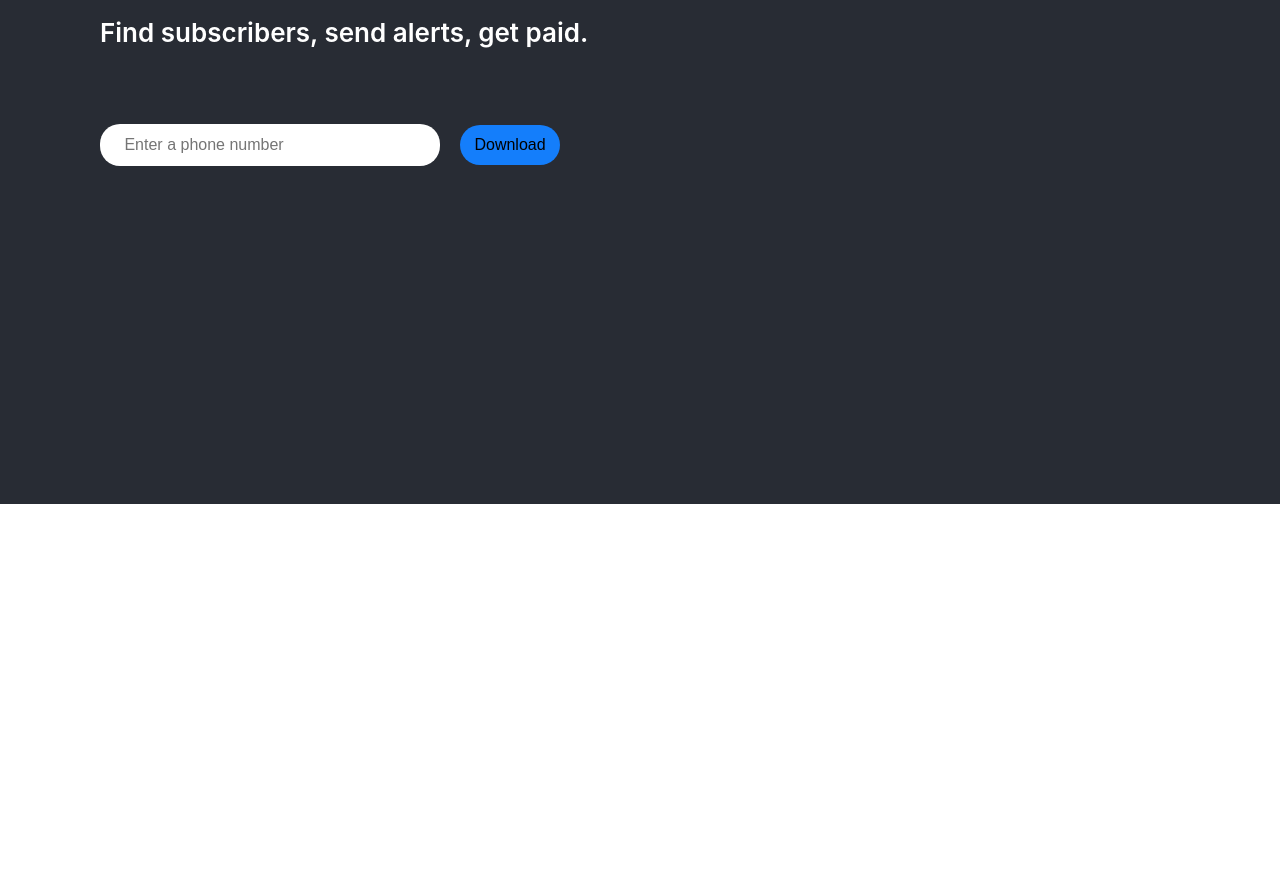
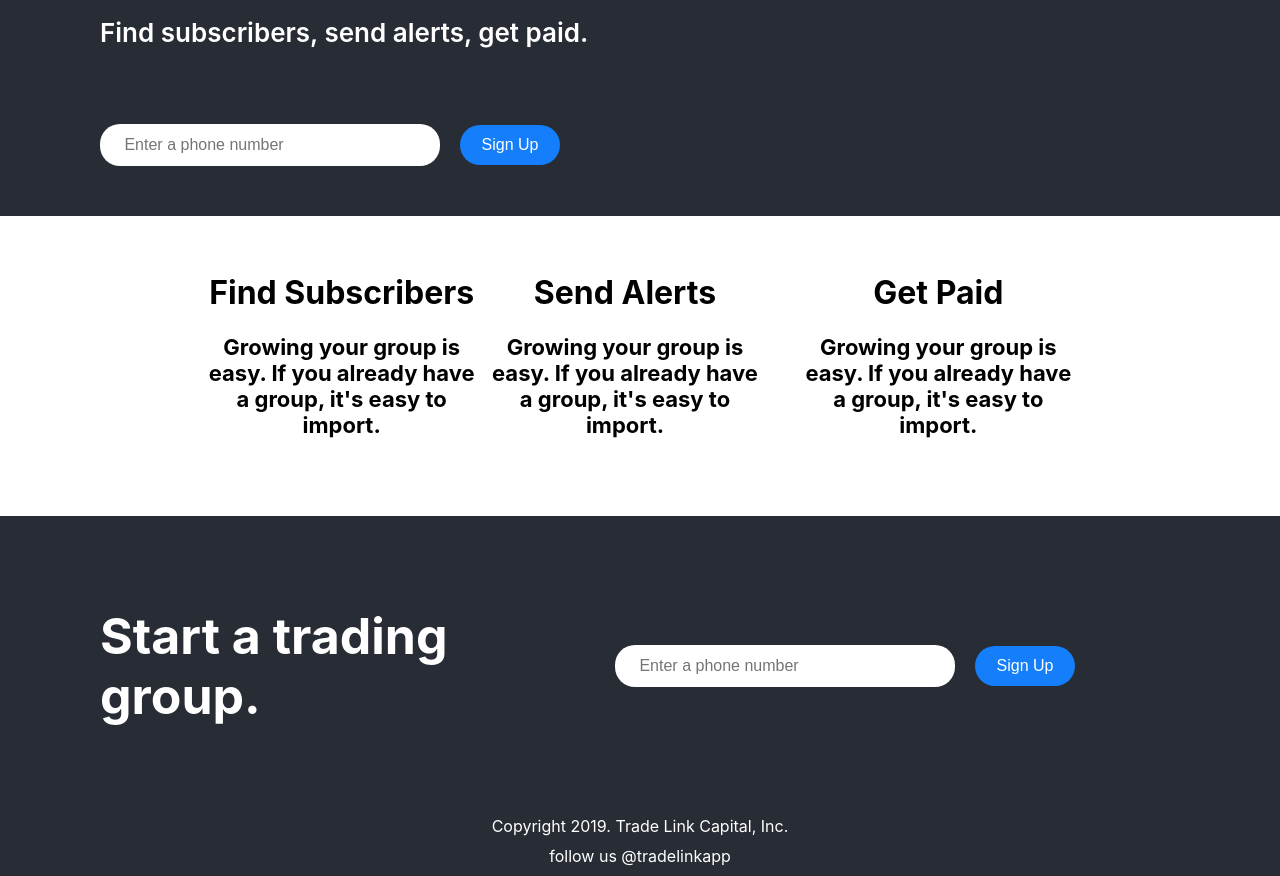
Before and after one commit to therobertc/tradelink-web, a React (Create React App) app: page / in a window 1280 px wide. Shown: the part 420-1296 px from the top of the page. Before the commit the page ends 924 px from the top, so only its background shows below. Built offline with nearby package versions, Linux system fonts and the light colour scheme.

Commit message:
added sections

```diff
--- a/src/App.css
+++ b/src/App.css
@@ -45,7 +45,7 @@
 
 .App-header {
   background-color: #282c34;
-  min-height: 100vh;
+  min-height: 800;
   display: flex;
   flex-direction: column;
   /*align-items: center;
--- a/src/App.js
+++ b/src/App.js
@@ -24,7 +24,7 @@ function App() {
 
       </div>
 
-     {/*} <div style={{height: 20, backgroundColor: '#282c34', color: '#fff', paddingTop: 10, paddingLeft: 20, fontWeight: 500}}>
+      {/*} <div style={{height: 20, backgroundColor: '#282c34', color: '#fff', paddingTop: 10, paddingLeft: 20, fontWeight: 500}}>
 
         Trending Stocks
 
@@ -35,7 +35,7 @@ function App() {
 
 
 
-     {/* <section class="card">
+      {/* <section class="card">
 
   <div style={{ borderRadius: 30}} class="card-content"> <p style={{ textAlign: 'center'}}> STOCK </p></div>
   <div style={{ borderRadius: 30}} class="card-content"> <p style={{ textAlign: 'center'}}> STOCK </p></div>
@@ -64,14 +64,18 @@ function App() {
       <header className="App-header">
 
         <h1 style={{ paddingTop: 20, fontSize: 50, paddingBottom: 20, width: 500 }}>
-        The simplest way to start a trading group.
+          The simplest way to start a trading group.
         </h1>
 
-        <p style={{ paddingBottom: 50}}>
+        <p style={{ paddingBottom: 50 }}>
           Find subscribers, send alerts, get paid.
         </p>
 
-        <NameForm/>
+        <NameForm />
+
+        <div style={{ height: 50 }}>
+
+        </div>
 
 
 
@@ -84,10 +88,68 @@ function App() {
           Download Beta
         </a>*/}
       </header>
+
+
+
+
+      <div style={{ display: 'flex', flex: 2, flexDirection: 'row', justifyContent: 'space-between', align: 'center', paddingLeft: 200, paddingRight: 200, height: 300, alignItems: 'center' }}>
+
+
+
+
+        <h1 style={{ textAlign: 'center' }}>
+          Find Subscribers
+            <p style={{ fontSize: 22 }}>
+            Growing your group is easy. If you already have a group, it's easy to import.
+          </p>
+        </h1>
+
+        <h1 style={{ textAlign: 'center', paddinfLeft: 30, paddingRight: 30 }}>
+          Send Alerts
+            <p style={{ fontSize: 22 }}>
+            Growing your group is easy. If you already have a group, it's easy to import.
+          </p>
+        </h1>
+
+        <h1 style={{ textAlign: 'center' }}>
+          Get Paid
+          <p style={{ fontSize: 22 }}>
+            Growing your group is easy. If you already have a group, it's easy to import.
+          </p>
+        </h1>
+
+      </div>
+
+      <div style={{ backgroundColor: '#282c34', display: 'flex', flex: 2, flexDirection: 'row', justifyContent: 'space-between', align: 'center', paddingLeft: 100, paddingRight: 200, height: 300, alignItems: 'center' }}>
+
+
+
+
+        <h1 style={{ color: '#fff', fontSize: 50, width: 500 }}>
+          Start a trading group.
+        </h1>
+
+        <NameForm />
+      </div>
+
+        <div style={{ backgroundColor: '#282c34', color: '#fff', textAlign: 'center', height: 30 }}>
+          Copyright 2019. Trade Link Capital, Inc.
+        </div>
+
+        <div style={{ backgroundColor: '#282c34', color: '#fff', textAlign: 'center', height: 30 }}>
+          follow us @tradelinkapp
+        </div>
+
+
+
+
     </div>
 
 
+
+
   );
+
 }
 
 export default App;
--- a/src/NameForm.js
+++ b/src/NameForm.js
@@ -20,13 +20,13 @@ class NameForm extends React.Component {
 
     render() {
       return (
-        <form style={{ paddingBottom: 25 }}onSubmit={this.handleSubmit}>
+        <form style={{  }}onSubmit={this.handleSubmit}>
 
             <input style={{ borderWidth: 0, borderRadius: 20, height: 40, width: 300, fontSize: '16px', paddingLeft: 20, paddingRight: 20}} placeholder=' Enter a phone number' type="text" value={this.state.value} onChange={this.handleChange}/>
 
 
 
-          <input style={{ borderRadius: 20, height: 40, width: 100, marginLeft: '20px', fontSize: 16, backgroundColor: '#147efb', borderWidth: 0, marginRight: 5, textAlign: 'center'}} type="submit" value="Download"/>
+          <input style={{ color: '#fff', fontWeight: '500', borderRadius: 20, height: 40, width: 100, marginLeft: '20px', fontSize: 16, backgroundColor: '#147efb', borderWidth: 0, marginRight: 5, textAlign: 'center', alignItems: 'center'}} type="submit" value="Sign Up"/>
         </form>
       );
     }
```
